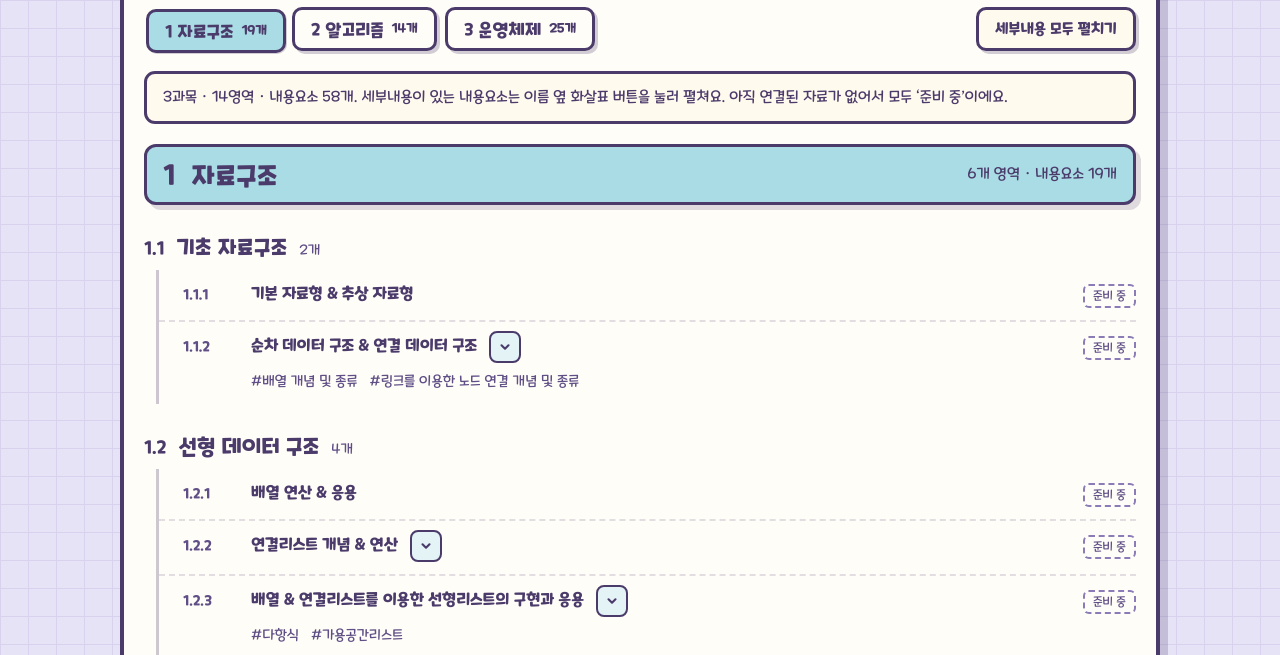
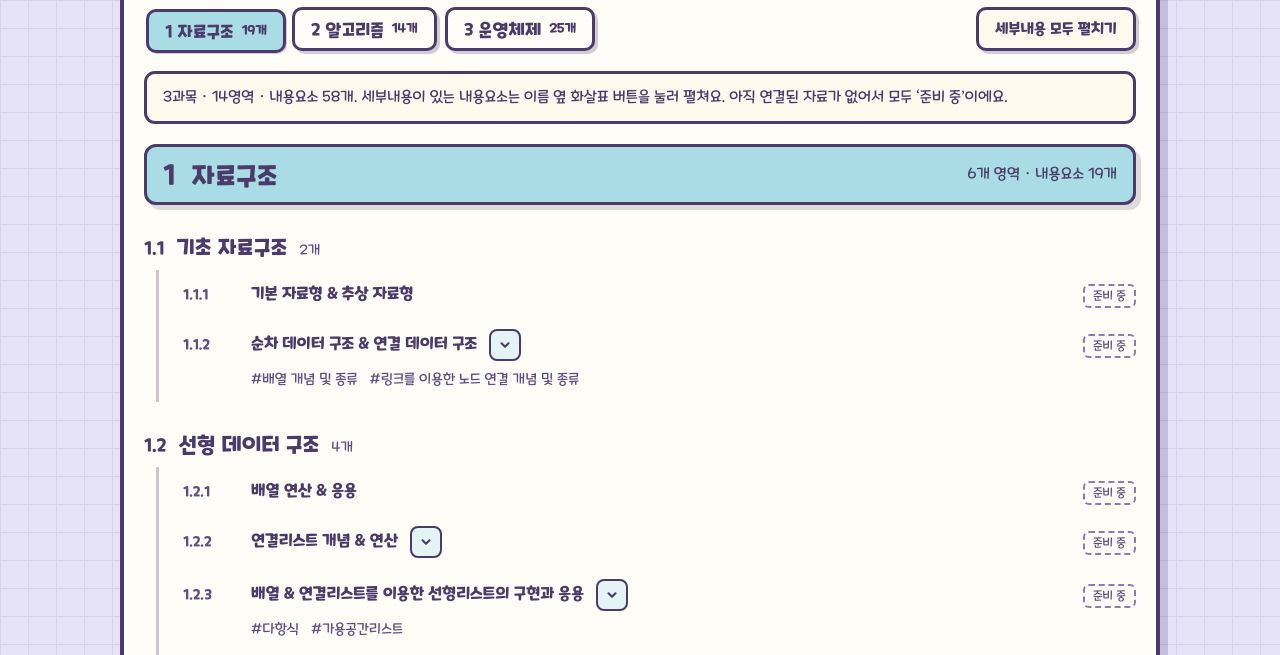
Before and after one commit to sage810/computer-theory, a website: page index.html in a window 1280 px wide. Shown: the part 112-767 px from the top of the page. Drawn offline with Linux system fonts and the light colour scheme.

Commit message:
피드백 반영: 내용요소 사이 점선 구분선 제거
- 모든 영역에서 내용요소 사이의 점선(.item + .item)을 없앰

Co-Authored-By: Claude Opus 5.5 <noreply@anthropic.com>

```diff
--- a/index.html
+++ b/index.html
@@ -52,7 +52,6 @@
   .area-head .cnt{font-size:14px;color:var(--muted)}
   .tree{list-style:none;margin:0 0 0 12px;padding:0;border-left:3px solid var(--guide)}
   .item{position:relative;display:flex;gap:16px;align-items:flex-start;padding:12px 0 12px 24px}
-  .item + .item{border-top:2px dashed var(--line)}
   .item > .no{flex:none;width:52px;padding-top:2px;font-size:14px;color:var(--muted)}
   .item .body{flex:1;min-width:0;display:flex;flex-direction:column;gap:8px}
   .item .head{display:flex;align-items:flex-start;gap:12px}
```
